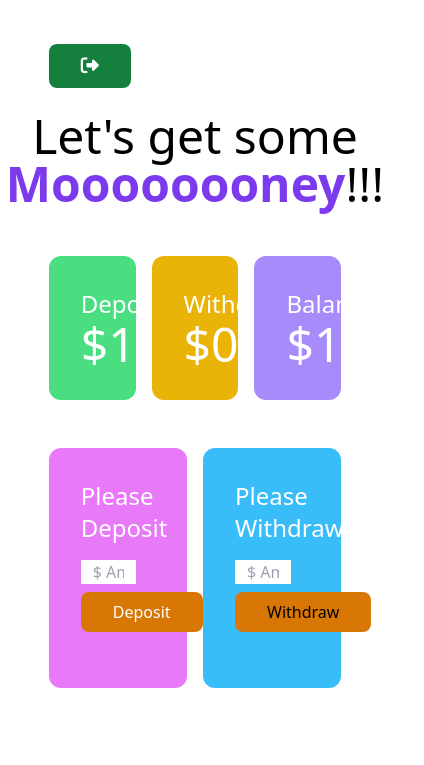
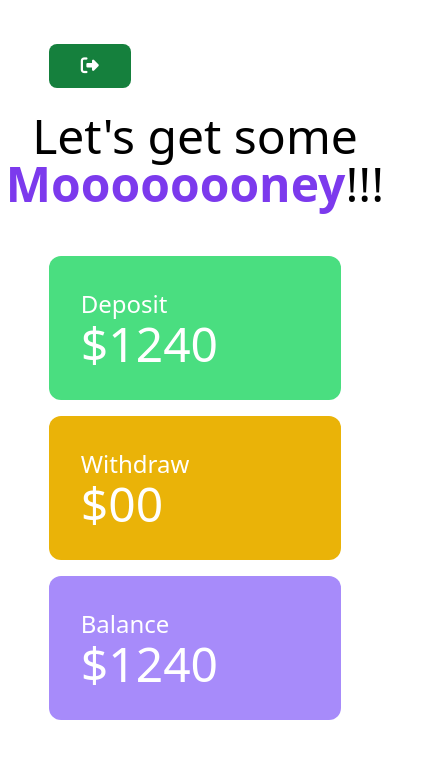
Before and after one commit to slam814/baper-bank, a plain HTML site: page bank.html in a window 390 px wide. Shown: the top 765 px of the page, 424 px wide, since content can reach past the window. Drawn offline with nearby package versions, Linux system fonts and the light colour scheme.

Commit message:
chenge resposiv desin

```diff
--- a/bank.html
+++ b/bank.html
@@ -25,7 +25,7 @@
     </header>
     <main>
         <section class="mt-12">
-            <div class="grid grid-cols-3 gap-4 w-9/12 mx-auto text-white">
+            <div class="grid lg:grid-cols-3 md:grid-cols-1 gap-4 w-9/12 mx-auto text-white">
                 <div class="bg-green-400 p-8 rounded-xl">
                     <h4 class="text-2xl">Deposit</h4>
                     <h2 class="text-5xl">$<span id="deposit-total">1240</span></h2>
@@ -42,7 +42,7 @@
         </section>
         <!-- deposit and Withdraw -->
         <section class="mt-12">
-            <div class="grid grid-cols-2 gap-4 w-9/12 mx-auto">
+            <div class="grid lg:grid-cols-2 md:grid-cols-1 gap-4 w-9/12 mx-auto">
                 <div class="bg-fuchsia-400 p-8 rounded-xl">
                     <h4 class="text-2xl mb-4  text-white">Please Deposit</h4>
                     <input id="deposit-field" class="w-9/12 block mb-2 px-3" type="text" name=""
```
